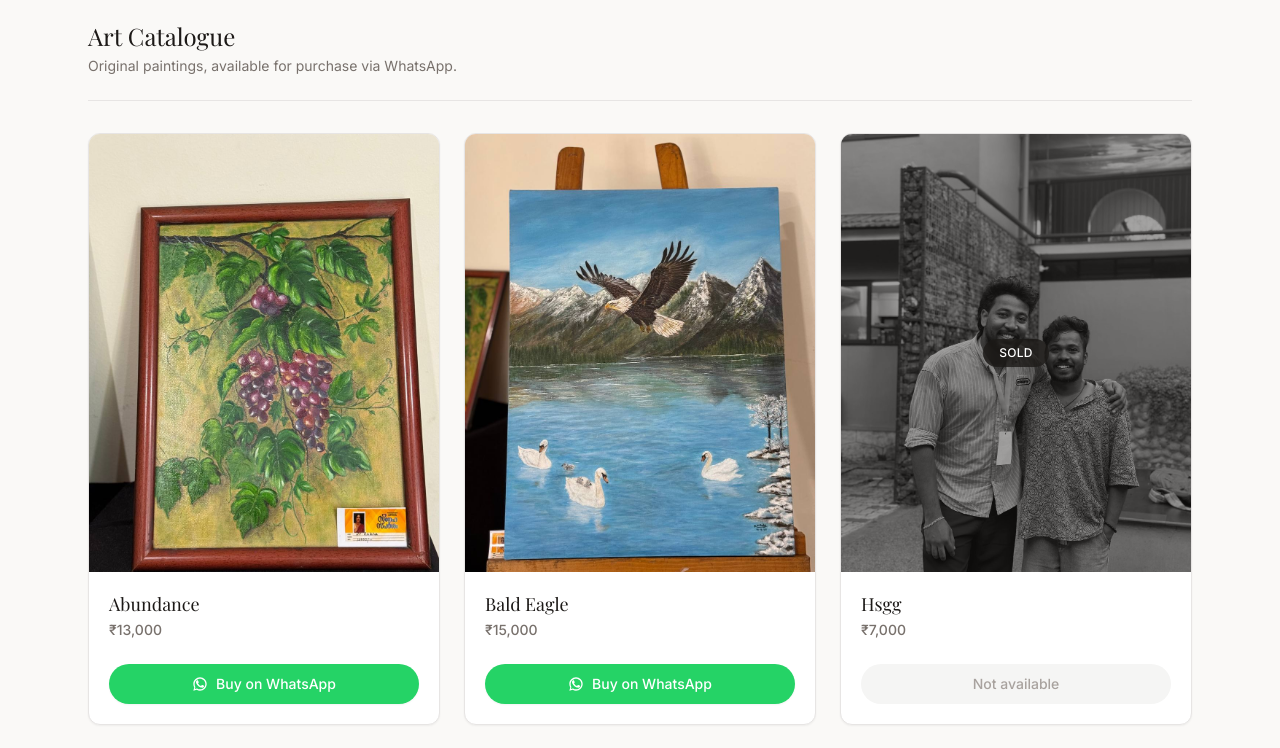
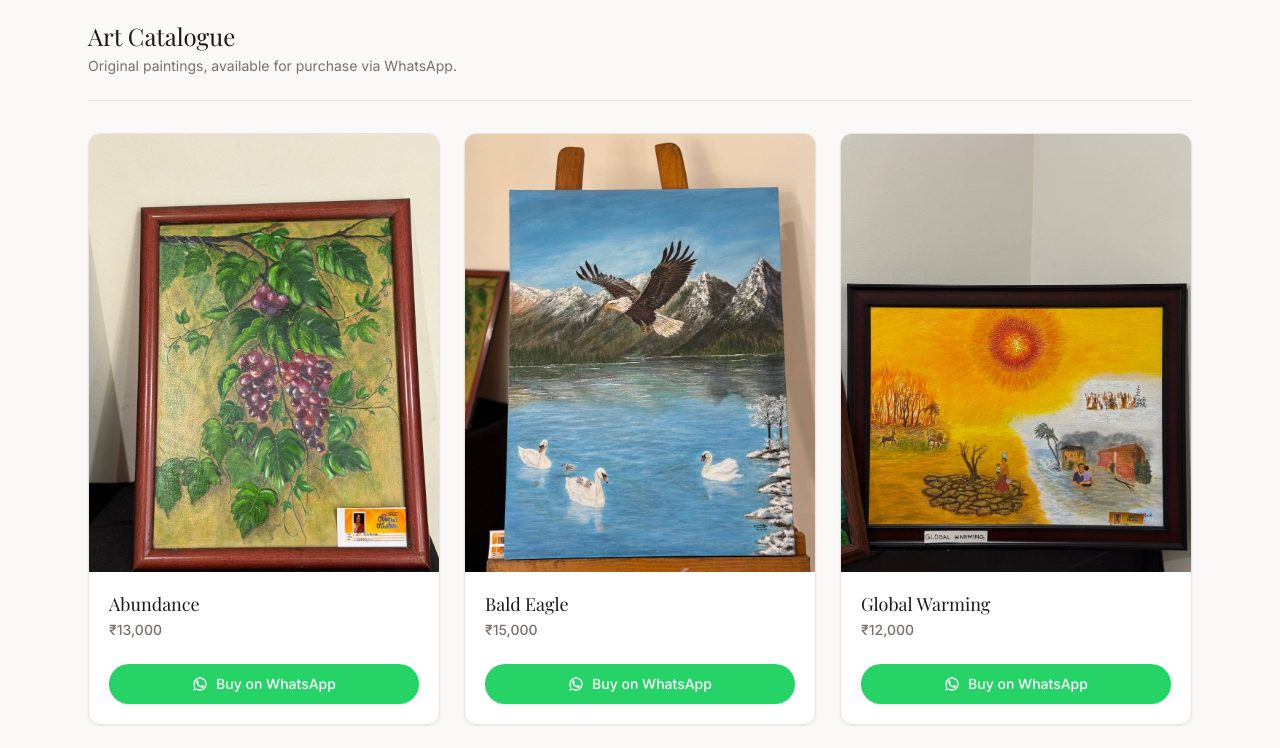
Before and after one commit to jasilmohmd/Art-catalogue, a Next.js app: page / in a window 1280 px wide. Shown: the part 820-1568 px from the top of the page. Built offline with nearby package versions, Linux system fonts and the light colour scheme; a web font is replaced by a local one.

Commit message:
feat: add Global Warming artwork

```diff
--- a/data/artworks.ts
+++ b/data/artworks.ts
@@ -21,6 +21,13 @@ export const artworks: Artwork[] = [
     name: "Bald Eagle",
     price: 15000,
     image: "/artworks/bald_eagle-15000.jpg",
+    available: true,
+  },
+  {
+    id: "global-warming",
+    name: "Global Warming",
+    price: 12000,
+    image: "/artworks/global_warming-12000.jpg",
     available: true,
   },
   {
```
Also changed, not shown: public/artworks/global_warming-12000.jpg (added).
